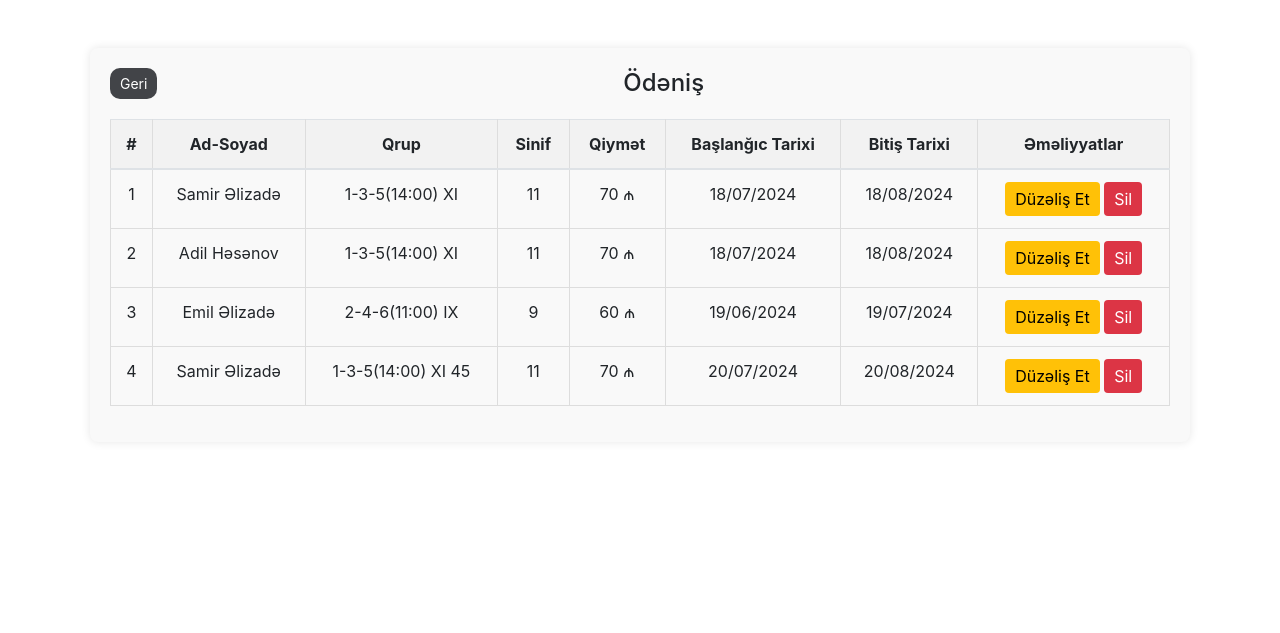
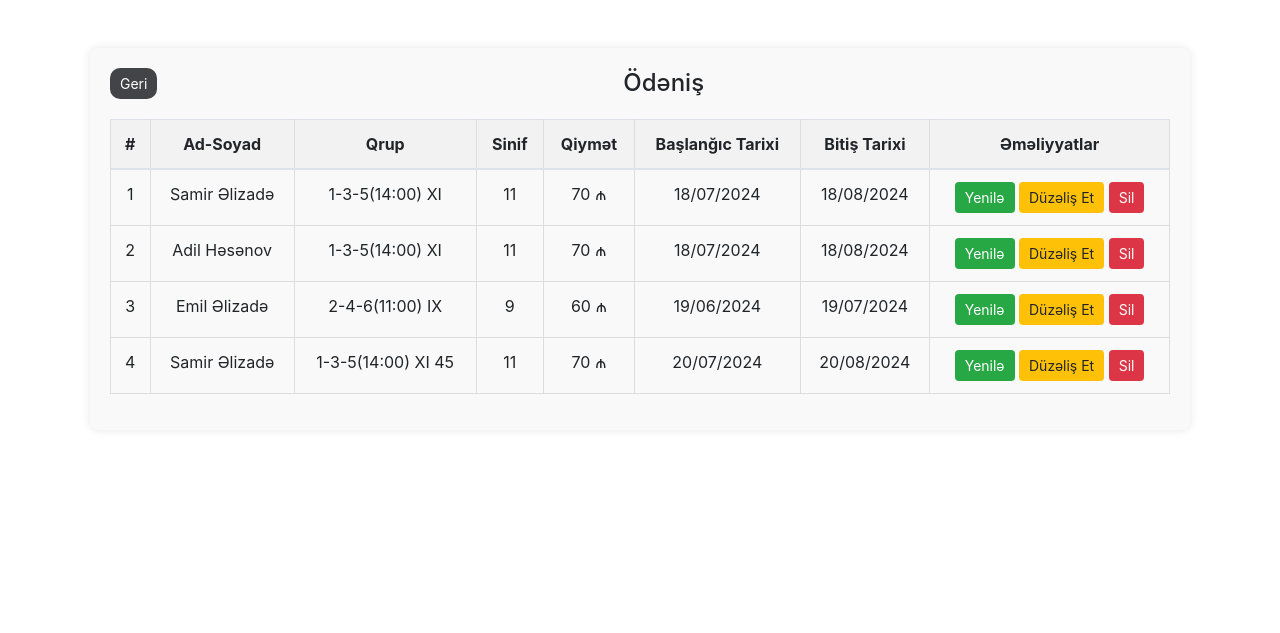
Before and after one commit to SamirAlizada/Teacher, a Django app: template templates/student/pay_day.html in a window 1280 px wide. Shown: the part 56-689 px from the top of the page. Run offline with Django 4.2, Linux system fonts and the light colour scheme; the template is opened without the code that fills it: values that come from a table or form of the project are taken from there, others are empty; data comes from the database, SQL or seed files in the repository; some libraries are stand-ins or nearby versions.

Commit message:
Remove custom button styles and add renewal button
- Removed custom button styles:
- Added renewal button in HTML:

```diff
--- a/templates/student/pay_day.html
+++ b/templates/student/pay_day.html
@@ -82,24 +82,6 @@
         cursor: pointer;
         text-decoration: none;
     }
-
-    .btn-update {
-        background-color: #ffc107;
-        color: black;
-    }
-
-    .btn-update:hover {
-        background-color: #e0a800;
-    }
-
-    .btn-delete {
-        background-color: #dc3545;
-        color: white;
-    }
-
-    .btn-delete:hover {
-        background-color: #c82333;
-    }
 </style>
 
 <div class="container pay-day-container mt-5">
@@ -131,8 +113,9 @@
                     <td class="text-center">{{ student.add_date|date:"d/m/Y" }}</td>
                     <td class="text-center">{{ student.end_date|date:"d/m/Y" }}</td>
                     <td class="text-center">
-                        <a href="{% url 'update_student_pay' student.id %}" class="btn btn-update">Düzəliş Et</a>
-                        <a href="{% url 'delete_student' student.id %}" class="btn btn-delete" onclick="return confirm('Bu tələbəni silmək istədiyinizə əminsiniz?')">Sil</a>
+                        <a href="{% url 'renew_student' student.pk %}" class="btn btn-sm btn-success" onclick="return confirm('Bu tələbəni yeniləmək istədiyinizə əminsiniz?')">Yenilə</a>
+                        <a href="{% url 'update_student_pay' student.id %}" class="btn btn-sm btn-warning">Düzəliş Et</a>
+                        <a href="{% url 'delete_student' student.id %}" class="btn btn-sm btn-danger" onclick="return confirm('Bu tələbəni silmək istədiyinizə əminsiniz?')">Sil</a>
                     </td>
                 </tr>
             {% endfor %}
```
Also changed, not shown: templates/group/group_list.html (+0 -18 lines).
